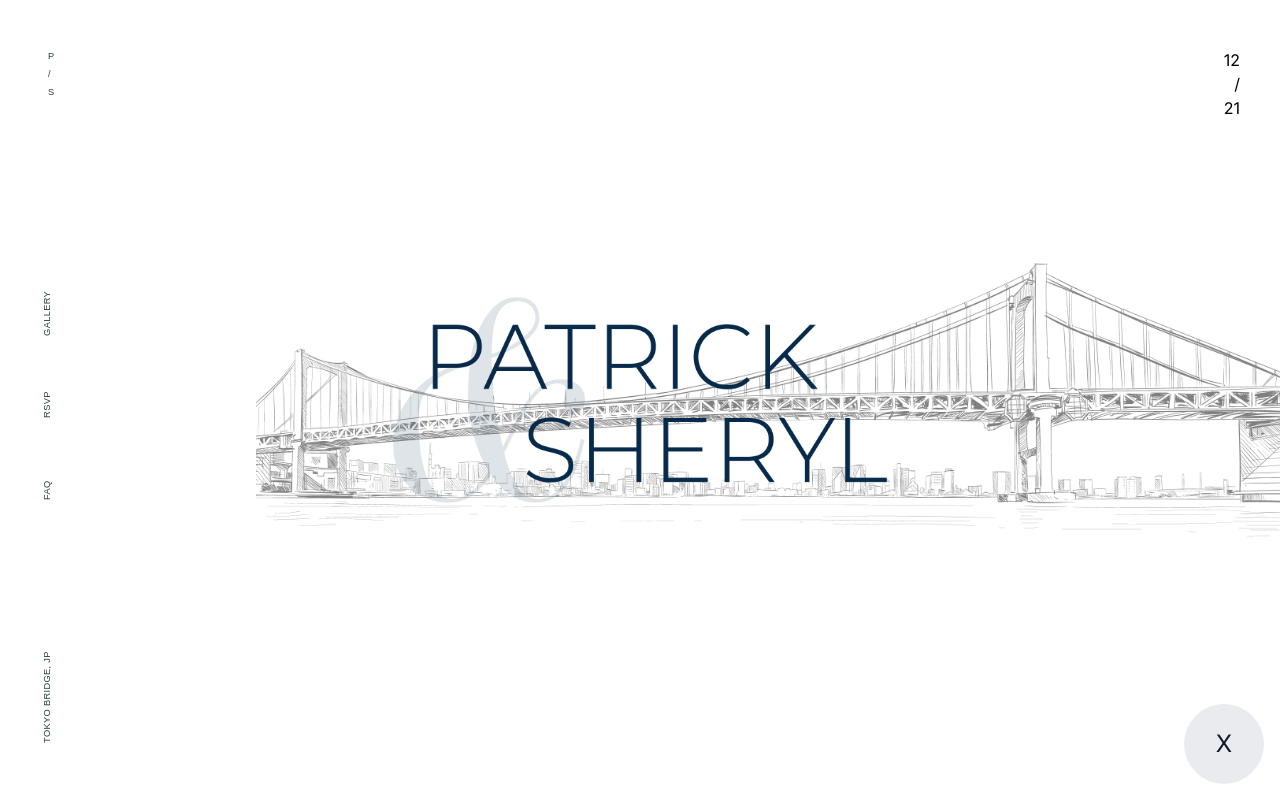
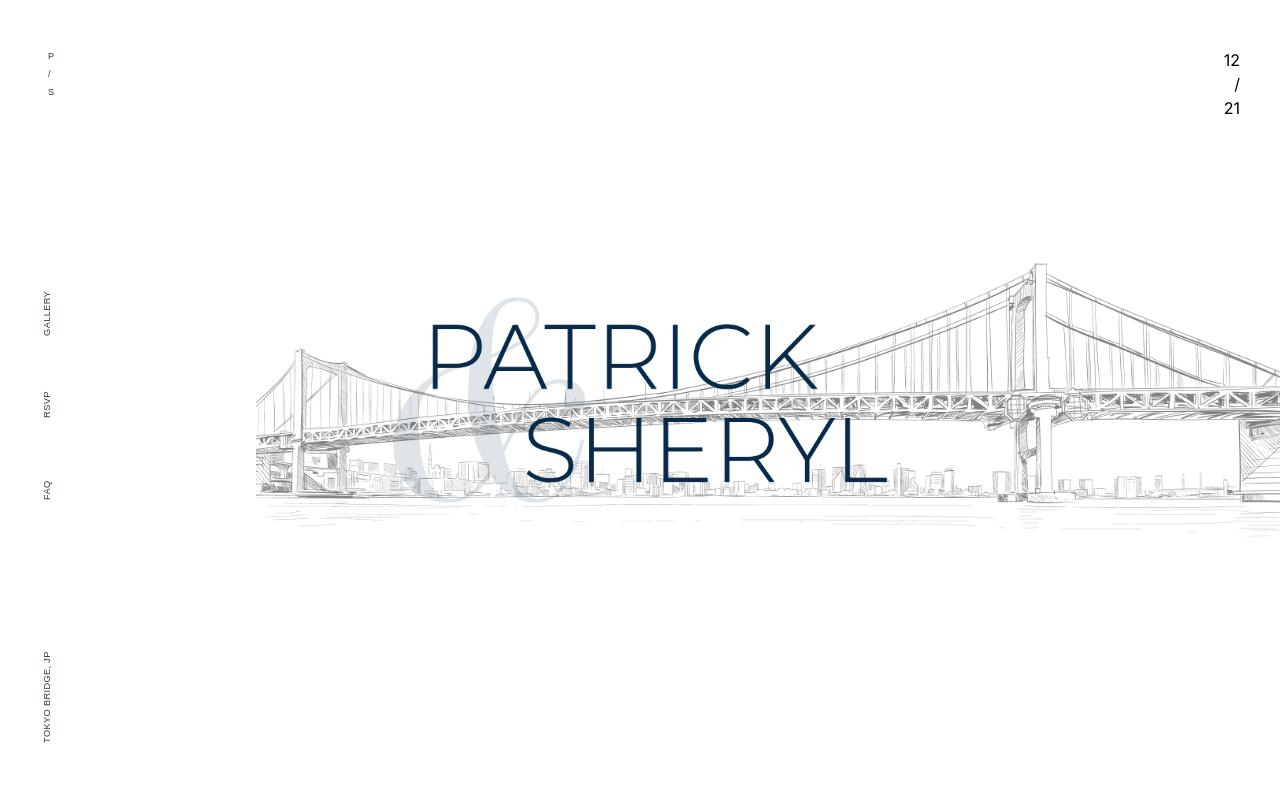
Before and after one commit to pat09291991/the-wedding-final, a Next.js app: page / in a window 1280 px wide. Shown: the top 800 px of the page. Built offline with nearby package versions, Linux system fonts and the light colour scheme; a web font is replaced by a local one.

Commit message:
add scoll up

```diff
--- a/src/app/components/mainPage.js
+++ b/src/app/components/mainPage.js
@@ -12,6 +12,8 @@ import MobileNavbar from './mobileNavbar'
 import { useInView } from 'react-intersection-observer'
 import PatShePhotos from './patshephotos'
 import smoothScroll from './smoothscroll'
+import { FontAwesomeIcon } from '@fortawesome/react-fontawesome'
+import { faChevronUp } from '@fortawesome/free-solid-svg-icons';
 
 function MainPage() {
     const { scrollYProgress } = useScroll();
@@ -36,7 +38,7 @@ function MainPage() {
     }
 
     const toggleUp = () => {
-        smoothScroll('pat-she')
+        smoothScroll('home')
     }
 
     return (
@@ -89,9 +91,9 @@ function MainPage() {
                             </div>
                             <div
                                 onClick={toggleUp}
-                                className="fixed bottom-4 right-4 flex items-center justify-center w-20 h-20 rounded-full bg-gray-200 bg-opacity-80 cursor-pointer"
+                                className="block sm:hidden fixed bottom-4 right-4 flex items-center justify-center w-20 h-20 rounded-full bg-gray-200 bg-opacity-80 cursor-pointer"
                             >
-                                <p className="text-2xl text-gray-900">X</p>
+                                <FontAwesomeIcon icon={faChevronUp} />
                             </div>
                         </main>
                     </motion.div>
--- a/src/app/components/patshephotos.js
+++ b/src/app/components/patshephotos.js
@@ -20,7 +20,7 @@ export default function PatShePhotos({ toggleGallery }) {
     //     { src: "/images/homeImage2.jpg", width: 800, height: 600 },
     //     { src: "/images/homeImage3.jpg", width: 800, height: 600 },
     // ];
-
+    console.log(photos)
     return (
         <>
             <PhotoAlbum photos={photos} layout="rows" targetRowHeight={500} onClick={({ index }) => setIndex(index)} />
```
